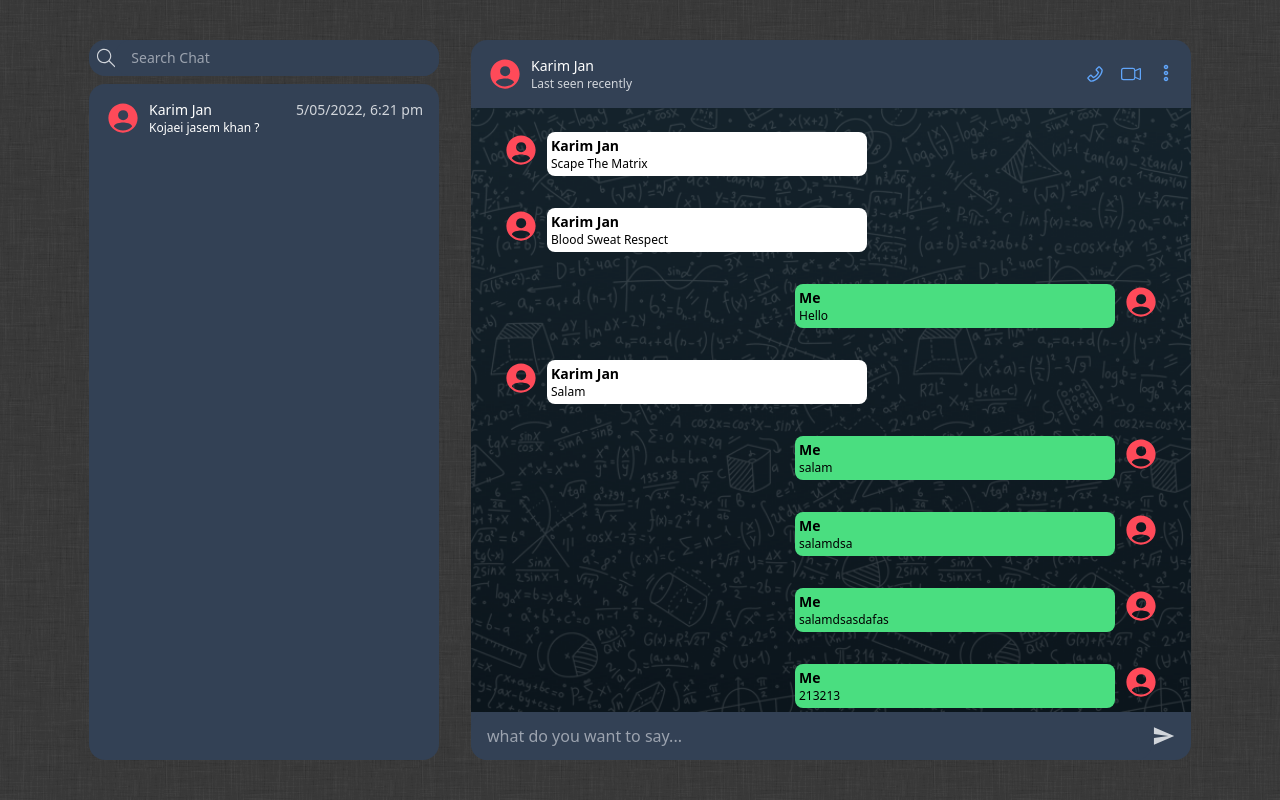
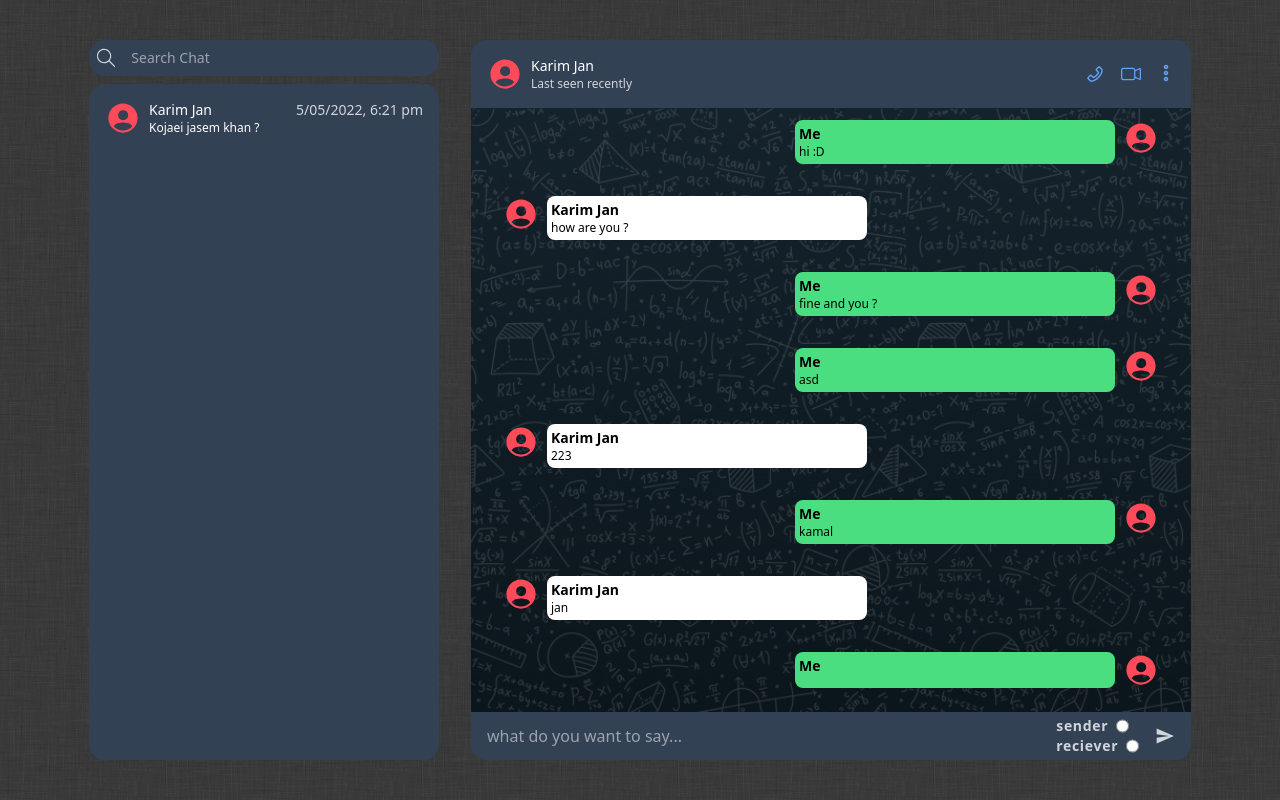
Before and after one commit to M-AminM/chat-app, a React (Create React App) app: page / in a window 1280 px wide. Built offline with nearby package versions, Linux system fonts and the light colour scheme; data requests are answered from the project's data file.

Commit message:
feat style

```diff
--- a/server/db.json
+++ b/server/db.json
@@ -95,6 +95,72 @@
       "name": "Me",
       "message": "nkbnbjbi",
       "type": "reciever"
+    },
+    {
+      "id": 1675080847337,
+      "name": "Me",
+      "message": "karim kojaei ??",
+      "type": "reciever"
+    },
+    {
+      "id": 1675080851196,
+      "name": "Me",
+      "message": "asds",
+      "type": "reciever"
+    },
+    {
+      "id": 1675081702145,
+      "name": "Karim Jan",
+      "message": "hello",
+      "type": "sender"
+    },
+    {
+      "id": 1675081711663,
+      "name": "Me",
+      "message": "hi :D",
+      "type": "reciever"
+    },
+    {
+      "id": 1675081721947,
+      "name": "Karim Jan",
+      "message": "how are you ? ",
+      "type": "sender"
+    },
+    {
+      "id": 1675081731991,
+      "name": "Me",
+      "message": "fine and you ? ",
+      "type": "reciever"
+    },
+    {
+      "id": 1675082809980,
+      "name": "Me",
+      "message": "asd",
+      "type": "reciever"
+    },
+    {
+      "id": 1675082814879,
+      "name": "Karim Jan",
+      "message": "223",
+      "type": "sender"
+    },
+    {
+      "id": 1675083412290,
+      "name": "Me",
+      "message": "kamal ",
+      "type": "reciever"
+    },
+    {
+      "id": 1675083417297,
+      "name": "Karim Jan",
+      "message": "jan",
+      "type": "sender"
+    },
+    {
+      "id": 1675083500513,
+      "name": "Me",
+      "message": "",
+      "type": "reciever"
     }
   ]
 }
--- a/src/components/Messanger/Chat/Message/index.tsx
+++ b/src/components/Messanger/Chat/Message/index.tsx
@@ -1,22 +1,15 @@
 import axios from "axios";
-import React, { useEffect, useState, useContext } from "react";
+import React, { useEffect, useContext, useRef } from "react";
 import MessageDetail from "./MessageDetail";
 import { AppContext } from "../../../../context/store";
 
 interface ChatMessageProps extends React.PropsWithChildren {}
 
-type DataType = {
-  id: string;
-  name: string;
-  message: string;
-  type: string;
-};
-
 const ChatMessage: React.FunctionComponent<
   ChatMessageProps
 > = (): JSX.Element => {
-  const [data, setData] = useState<DataType[]>([]);
   const { state, dispatch } = useContext(AppContext);
+  const bottomRef = useRef<HTMLDivElement>(null);
 
   const fetchData = () => {
     axios
@@ -31,6 +24,10 @@ const ChatMessage: React.FunctionComponent<
     fetchData();
   }, [state]);
 
+  useEffect(() => {
+    bottomRef.current?.scrollIntoView({ behavior: "smooth" });
+  }, [state.length]);
+
   return (
     <div
       style={{
@@ -42,8 +39,8 @@ const ChatMessage: React.FunctionComponent<
         {state.map((message: any) => (
           <MessageDetail type={message.type} message={message.message} />
         ))}
-
       </ul>
+      <div ref={bottomRef} />
     </div>
   );
 };
--- a/src/components/Messanger/Chat/Sender/index.tsx
+++ b/src/components/Messanger/Chat/Sender/index.tsx
@@ -1,23 +1,21 @@
-import React, { useRef, useContext, useState } from "react";
+import React, { useRef, useState } from "react";
 import { MdSend } from "react-icons/md";
 import axios from "axios";
-import { AppContext } from "../../../../context/store";
 
 interface ChatSenderProsp extends React.PropsWithChildren {}
 const ChatSender: React.FunctionComponent<
   ChatSenderProsp
 > = (): JSX.Element => {
-  const inputRef: any = useRef();
-
-
+  const inputRef = useRef<any>();
+  const [type, setType] = useState("");
+  const name = type === "sender" ? "Karim Jan" : "Me";
 
   const clickHandler = () => {
-
     const data = {
       id: new Date().getTime(),
-      name: "Me",
+      name: name,
       message: inputRef.current.value,
-      type: "reciever",
+      type: type,
     };
 
     axios({
@@ -31,11 +29,11 @@ const ChatSender: React.FunctionComponent<
     })
       .then((response) => {
         console.log(response);
-
-        // dispatch({ type: "GET_ALL_MESSAGE", payload: response.data });
       })
 
       .catch((err) => {});
+    inputRef.current.value = "";
+    inputRef.current.focus();
   };
 
   return (
@@ -45,6 +43,30 @@ const ChatSender: React.FunctionComponent<
         placeholder="what do you want to say..."
         ref={inputRef}
       />
+
+      <div className="pr-4">
+        <div onChange={(e: any) => setType(e.target.value)}>
+          <div className="flex gap-2">
+            <label
+              className="text-sm font-semibold text-gray-300 tracking-wider"
+              htmlFor="sender"
+            >
+              sender
+            </label>
+            <input type="radio" id="sender" name="type" value="sender" />
+          </div>
+
+          <div className="flex gap-2">
+            <label
+              className="text-sm font-semibold text-gray-300 tracking-wider"
+              htmlFor="reciever"
+            >
+              reciever
+            </label>
+            <input type="radio" id="reciever" name="type" value="reciever" />
+          </div>
+        </div>
+      </div>
       <MdSend
         onClick={clickHandler}
         className="text-gray-300 text-2xl cursor-pointer hover:text-blue-400 duration-150 ease-out"
--- a/src/context/store.tsx
+++ b/src/context/store.tsx
@@ -10,12 +10,22 @@ type MessageType = {
   type: string;
 };
 
-const InitialState: MessageType[] = [];
+type ContextAction<T, K> = {
+  type: T;
+  payload: K;
+};
 
-export const AppContext = createContext<any>({
+type Context = {
+  state: MessageType[];
+  dispatch: React.Dispatch<ContextAction<any, any>>;
+};
+
+export const AppContext = createContext<Context>({
   state: [],
   dispatch: () => null,
 });
+
+const InitialState: MessageType[] = [];
 
 const AppContextProvider: React.FunctionComponent<AppContextProviderProps> = ({
   children,
```
